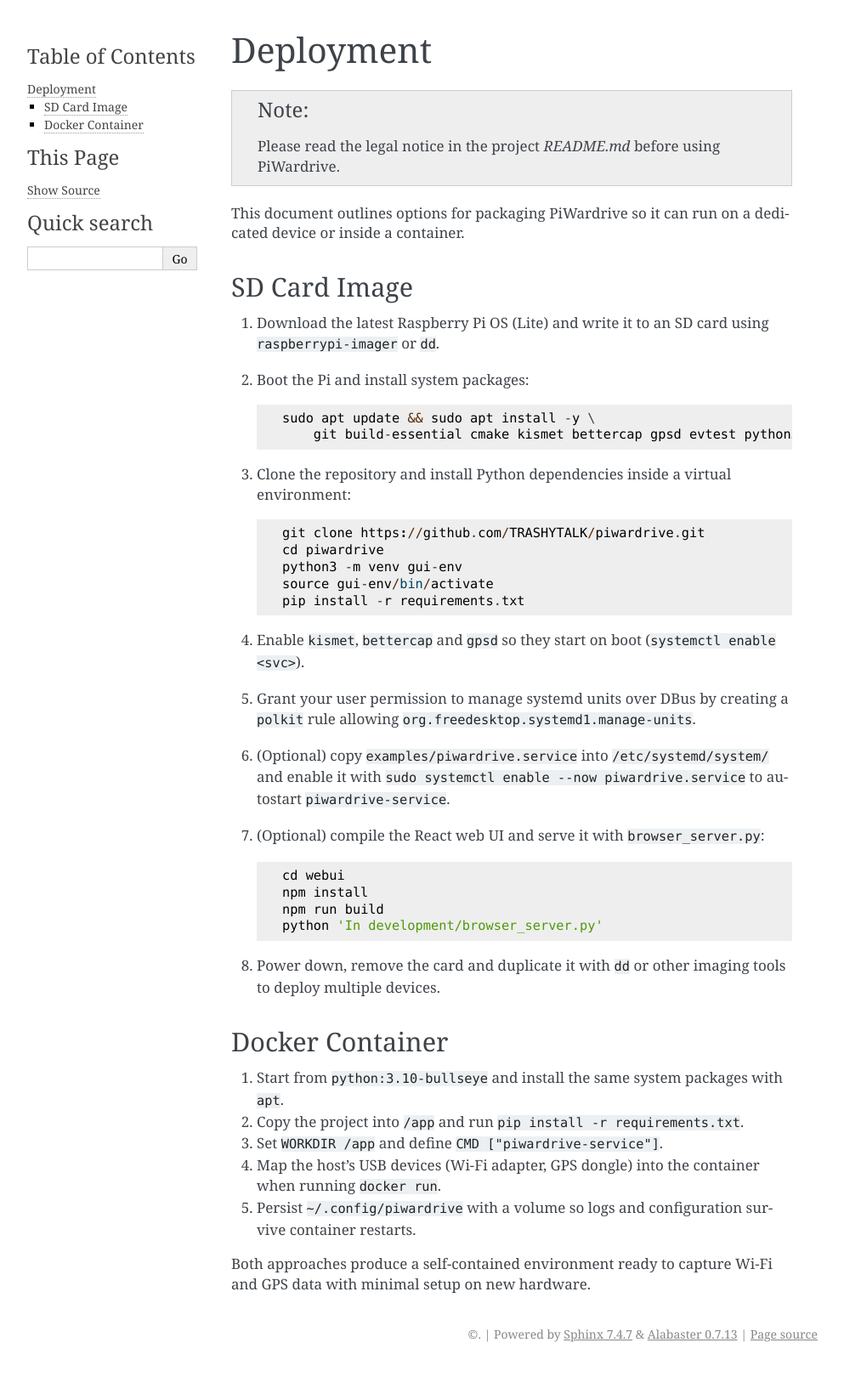
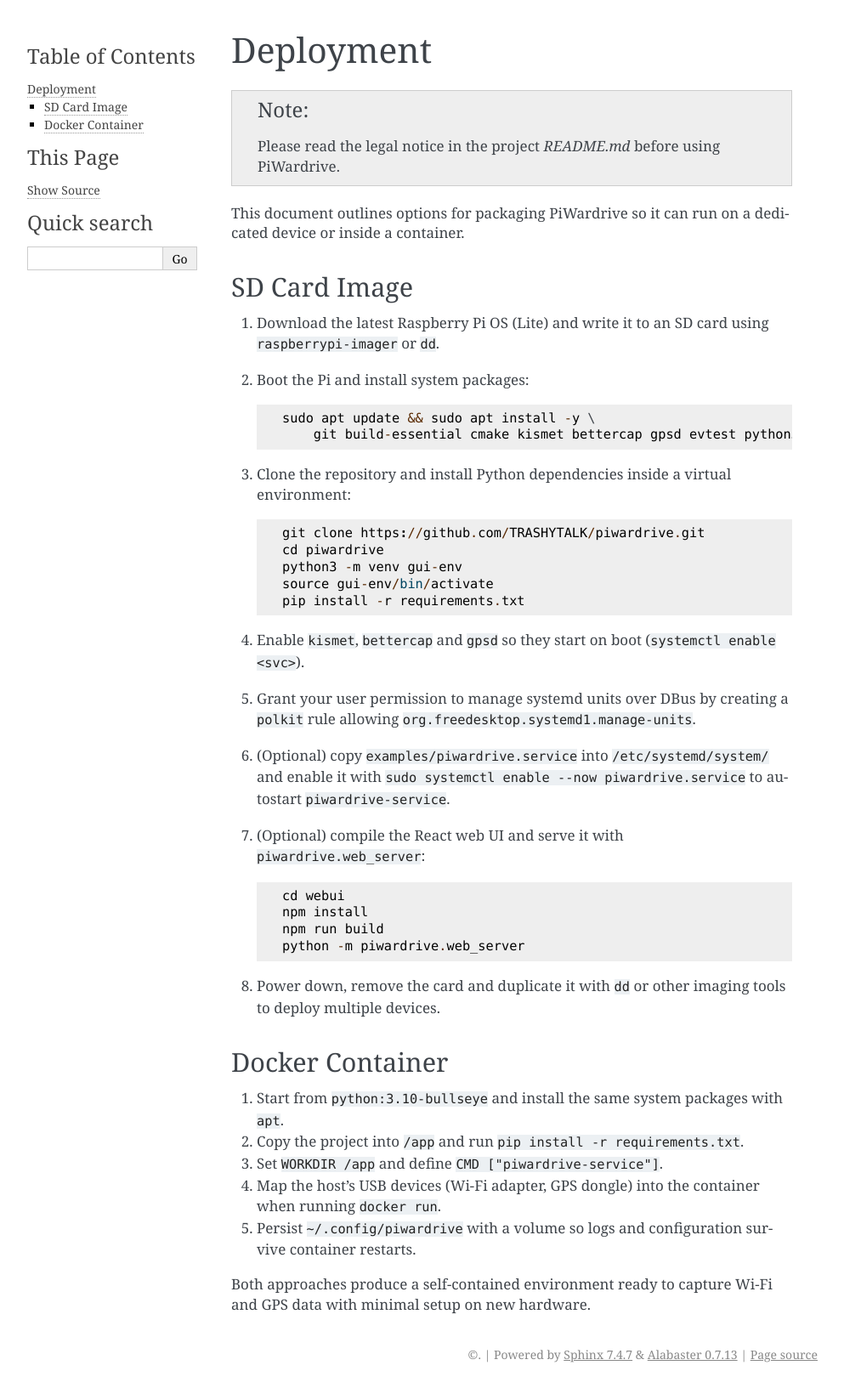
Before and after one commit to Trashytalk/piwardrive, a Sphinx documentation site: the page built from docs/deployment.rst, in a window 1280 px wide. Shown: the whole page at 85% size, without its empty margins (148-1141 px from the left). Built offline with Sphinx 7.4.7, drawn with Linux system fonts in a browser that asks for light colours; before the commit the page ends 1609 px from its top, so only the background shows below that.

Commit message:
Docs: update web server references and requirements

```diff
--- a/docs/architecture.rst
+++ b/docs/architecture.rst
@@ -62,7 +62,7 @@ Startup Sequence
 At startup ``piwardrive.main`` loads the configuration, initializes the scheduler and
 restores any persisted ``AppState``. The on-device GUI is then built from
 ``kv/main.kv`` and the initial screen is displayed. When the React frontend has
-been compiled, ``browser_server.py`` can serve it alongside the API so the same
+been compiled, ``piwardrive.web_server`` can serve it alongside the API so the same
 widgets appear in a browser. Widgets register themselves with the scheduler to
 begin polling. On shutdown the current state is saved so the next run resumes
 exactly where the user left off.
--- a/docs/deployment.rst
+++ b/docs/deployment.rst
@@ -28,12 +28,12 @@ SD Card Image
 6. (Optional) copy ``examples/piwardrive.service`` into ``/etc/systemd/system/``
    and enable it with ``sudo systemctl enable --now piwardrive.service`` to
    autostart ``piwardrive-service``.
-7. (Optional) compile the React web UI and serve it with ``browser_server.py``::
+7. (Optional) compile the React web UI and serve it with ``piwardrive.web_server``::
 
        cd webui
        npm install
        npm run build
-       python 'In development/browser_server.py'
+       python -m piwardrive.web_server
 8. Power down, remove the card and duplicate it with ``dd`` or other imaging tools to deploy multiple devices.
 
 Docker Container
--- a/docs/installation.rst
+++ b/docs/installation.rst
@@ -59,7 +59,7 @@ Raspberry Pi OS
       cd webui
       npm install
       npm run build
-      python 'In development/browser_server.py'
+      python -m piwardrive.web_server
 
 
 Generic Linux
--- a/docs/status_service.rst
+++ b/docs/status_service.rst
@@ -8,7 +8,7 @@ PiWardrive exposes recent health metrics over HTTP using a small FastAPI
 application. The ``/status`` endpoint is now asynchronous so heavy database
 access occurs in a background thread. This allows multiple requests to run
 concurrently and improves throughput on multi-core devices. When the React
-frontend is built, ``browser_server.py`` mounts the compiled assets so the same
+frontend is built, ``piwardrive.web_server`` mounts the compiled assets so the same
 metrics are visible from a browser.
 
 Run the server after activating your virtual environment::
--- a/docs/web_ui.rst
+++ b/docs/web_ui.rst
@@ -63,3 +63,4 @@ kiosk mode with ``src/piwardrive/scripts/start_kiosk.sh``::
 The script runs ``piwardrive-service`` in the background and then executes
 ``chromium-browser --kiosk http://localhost:8000`` (falling back to
 ``chromium`` when ``chromium-browser`` is unavailable).
+An active X server is required; headless systems may use ``Xvfb``.
--- a/requirements.txt
+++ b/requirements.txt
@@ -22,7 +22,7 @@ vispy==0.15.2
 cryptography==45.0.4
 pyshp==2.3.1
 fastapi==0.115.12
-uvicorn==0.34.3
+uvicorn[standard]==0.34.3
 httpx==0.28.1
 aiohttp==3.12.13
 aiosqlite==0.21.0
```
Also changed, not shown: README.md (+4 -2 lines), In development/README.md.
